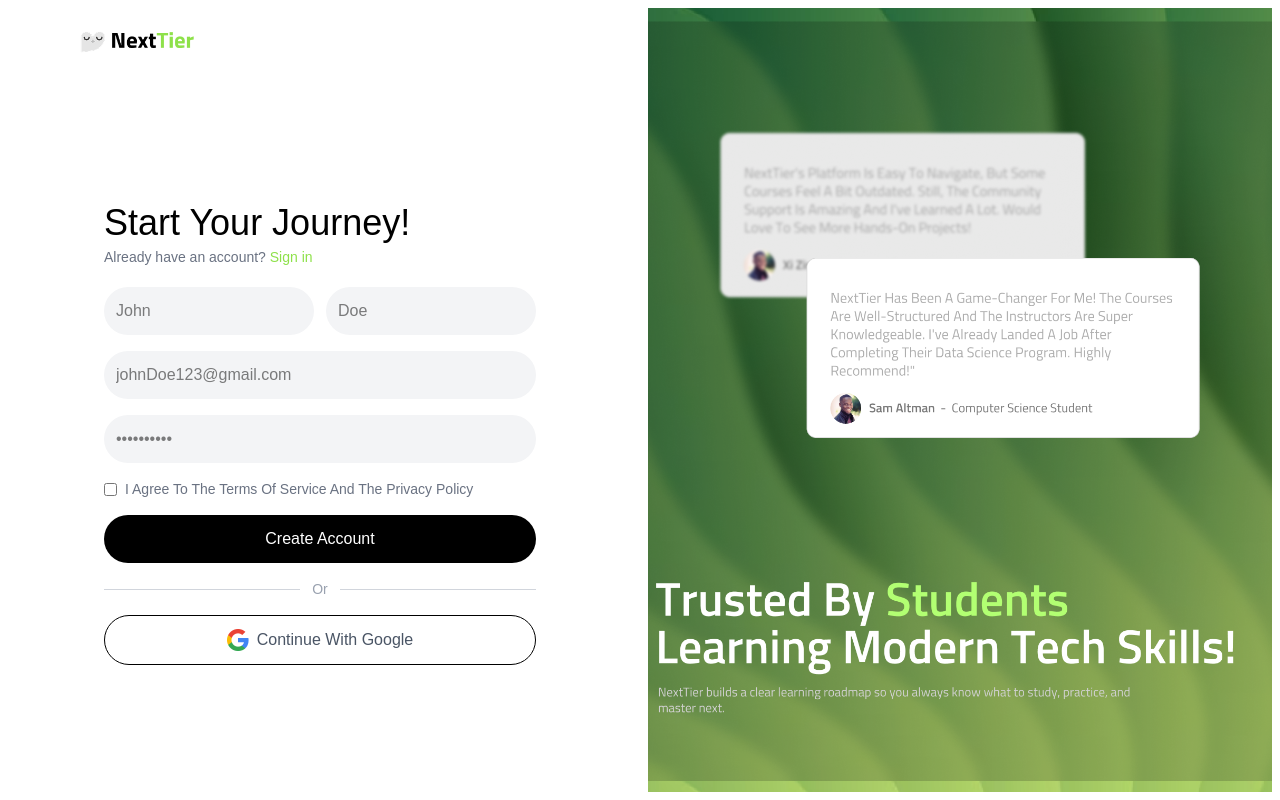
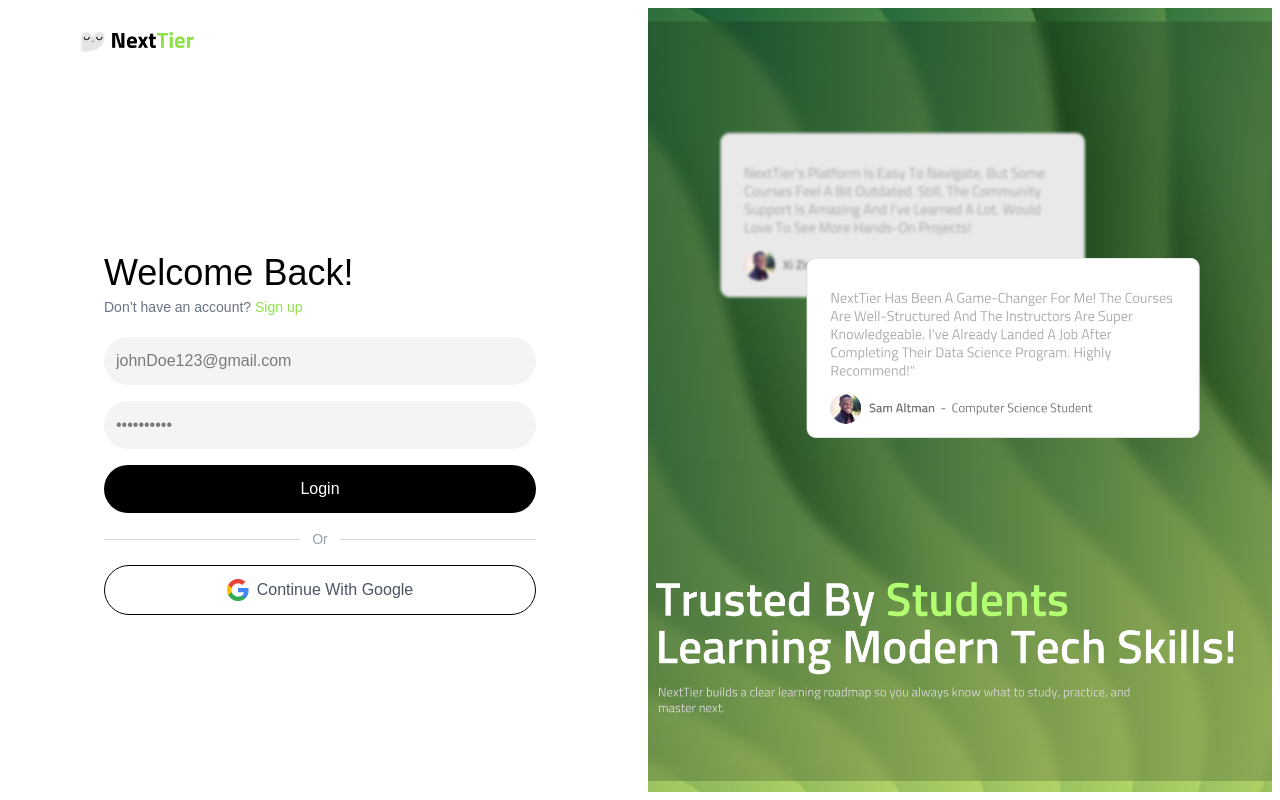
Before and after one commit to muhammad-13-2004/Next-Tier-UI-, a React (Vite) app in the folder Client/: page / in a window 1280 px wide. Built offline with nearby package versions, Linux system fonts and the light colour scheme; a web font is replaced by a local one.

Commit message:
The Login page was added

```diff
--- a/Client/src/App.jsx
+++ b/Client/src/App.jsx
@@ -1,10 +1,11 @@
-import Main from "./pages/Main"
-import SignUp from "./pages/SignUp"
+import Main from './pages/Main'
+import SignUp from './pages/SignUp'
+import Login from './pages/Login'
 
 function App() {
   return (
     <>
-    < SignUp />
+      <Login />
     </>
   )
 }
--- /dev/null
+++ b/Client/src/pages/Login.jsx
@@ -0,0 +1,30 @@
+import React from 'react'
+import AuthForm from '../components/AuthForm'
+import Logo from '../assets/LogoApp.png'
+import Formpic from '../assets/signup.png'
+
+const Login = () => {
+  return (
+    <section className="bg-white w-screen h-screen flex justify-between overflow-hidden">
+      {/* LEFT SIDE */}
+      <div className="w-1/2 flex flex-col px-20 py-7 ">
+        <img src={Logo} alt="logo" className="w-[120px] mb-10" />
+
+        <div className="flex flex-1 items-center">
+          <AuthForm mode="login" />
+        </div>
+      </div>
+
+      {/* RIGHT SIDE */}
+      <div className="w-auto h-screen p-2">
+        <img
+          src={Formpic}
+          alt="form visual"
+          className="w-auto h-full object-cover object-center"
+        />
+      </div>
+    </section>
+  )
+}
+
+export default Login
```
